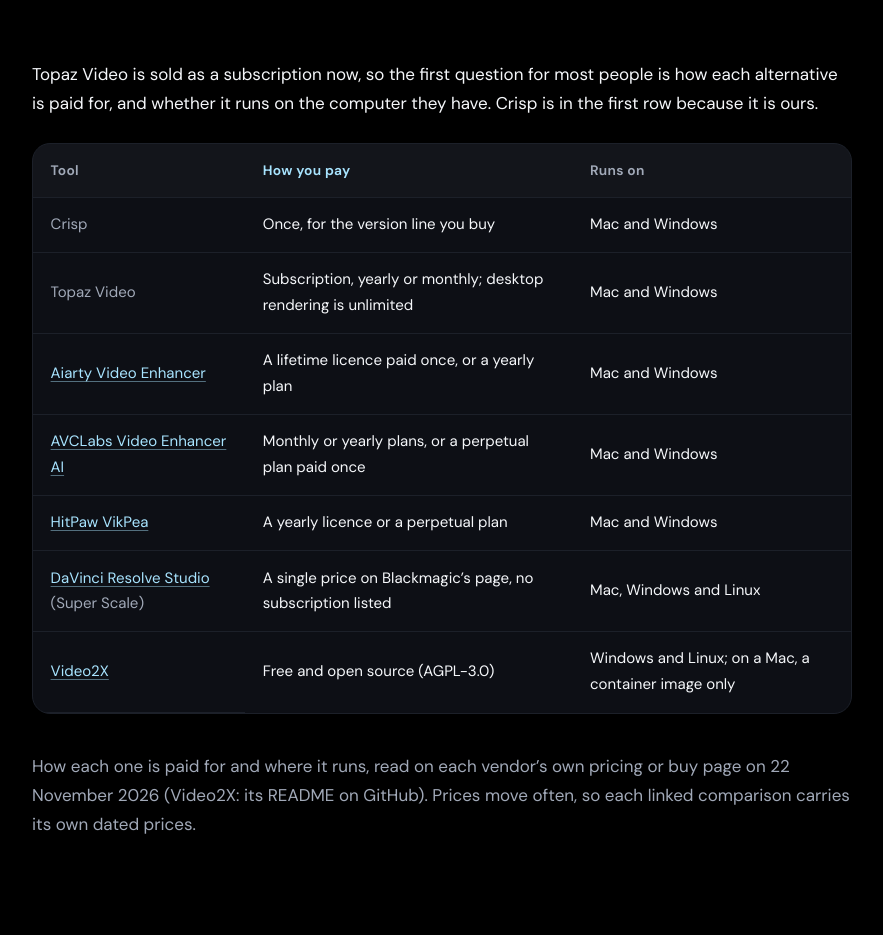
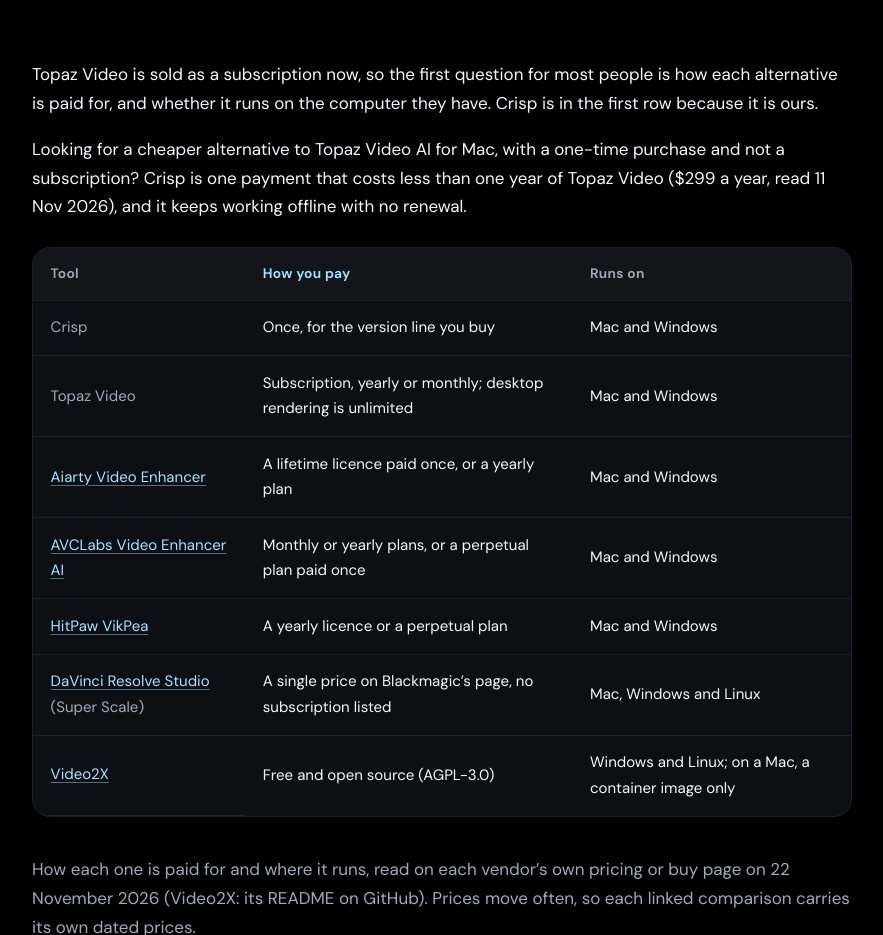
Before and after one commit to mattkerr09/crisp-site, a plain HTML site: page vs/topaz-alternative-mac/index.html in a window 1280 px wide. Shown: the part 2120-3055 px from the top of the page, without its empty margins (198-1081 px from the left). Drawn offline with Linux system fonts and the light colour scheme.

Commit message:
Topaz alternative page: one sentence answers 'a cheaper alternative to Topaz Video AI for Mac, with a one-time purchase' in those words (Crisp costs less than one year of Topaz Video, read 11 Nov 2026)

```diff
--- a/vs/topaz-alternative-mac/index.html
+++ b/vs/topaz-alternative-mac/index.html
@@ -189,6 +189,7 @@
 
   <h2>Topaz Video AI alternatives, by how you pay</h2>
   <p>Topaz Video is sold as a subscription now, so the first question for most people is how each alternative is paid for, and whether it runs on the computer they have. Crisp is in the first row because it is ours.</p>
+  <p>Looking for a cheaper alternative to Topaz Video AI for Mac, with a one-time purchase and not a subscription? Crisp is one payment that costs less than one year of Topaz Video ($299 a year, read 11 Nov 2026), and it keeps working offline with no renewal.</p>
   <div class="cmp-wrap"><table class="cmp">
     <thead><tr><th scope="col">Tool</th><th scope="col">How you pay</th><th scope="col">Runs on</th></tr></thead>
     <tbody>
```
